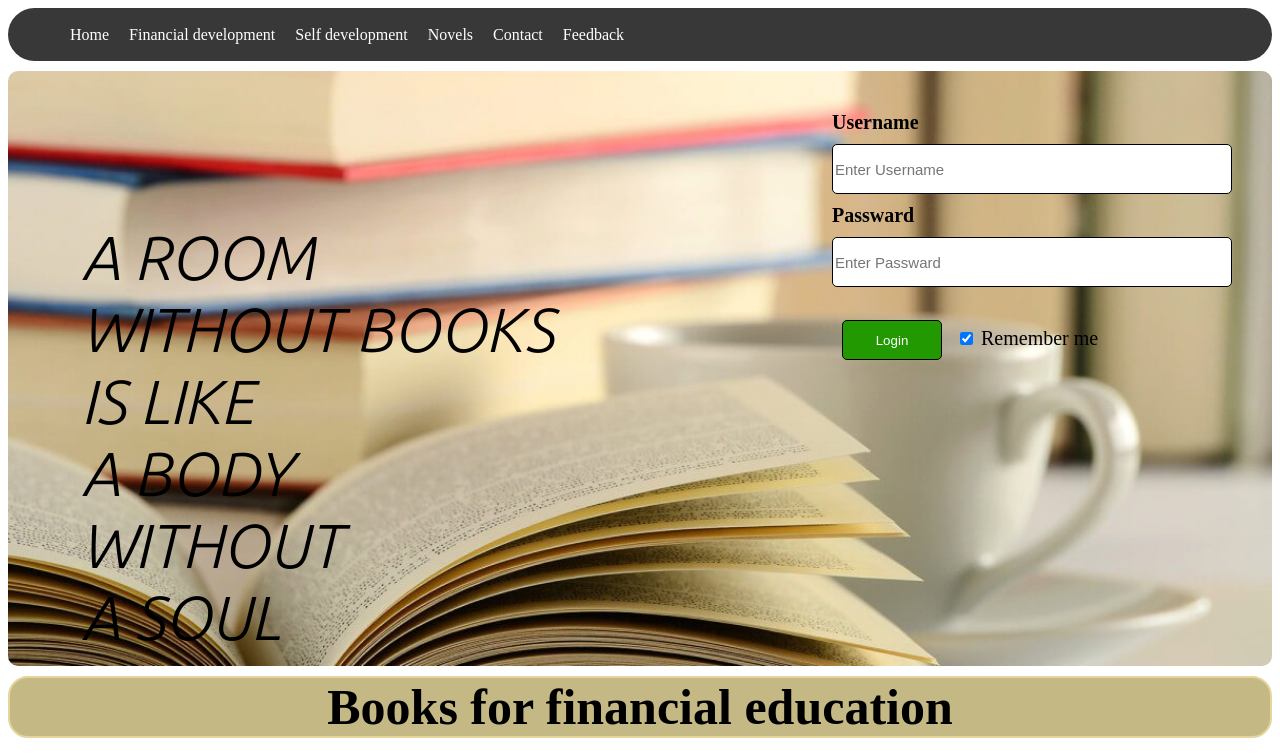
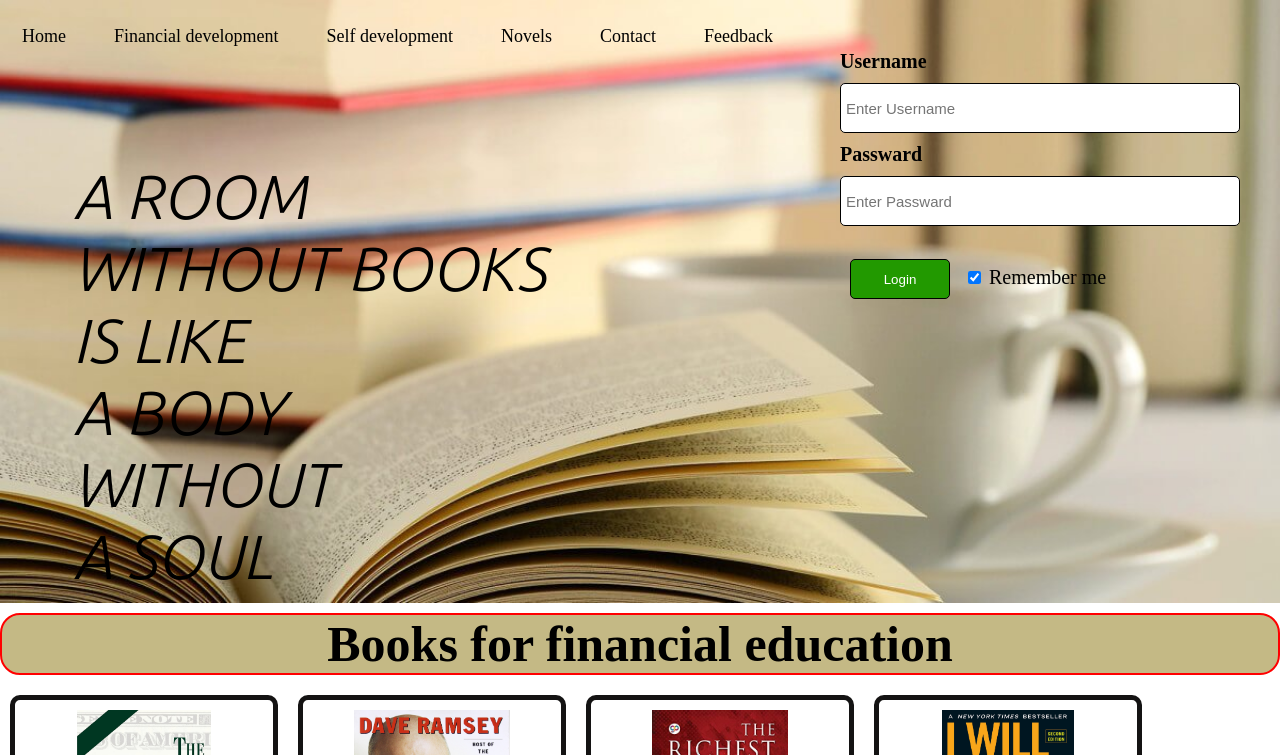
Before and after one commit to riteshsoni123/book_website, a plain HTML site: page index.html in a window 1280 px wide. Shown: the top 755 px of the page. Drawn offline with Linux system fonts and the light colour scheme.

Commit message:
made some changes in the navigation bar

```diff
--- a/index.html
+++ b/index.html
@@ -11,6 +11,8 @@
     <link rel="stylesheet" href="dec.css">
     <style>
         body {
+            margin: 0px;
+            padding: 0px;
             background-attachment: fixed;
             background-color: rgb(255, 255, 255);
         }
@@ -18,7 +20,6 @@
         .quote {
             margin: 10px;
             padding-bottom: 20px;
-            /* top: 20px; */
             font-size: 62px;
             font-family: 'Ubuntu', sans-serif;
         }
@@ -36,57 +37,70 @@
             #cover form{
                 display: none;
             }
+            #heading1{
+                font-size: 25px;
+            }
+            #heading2{
+                font-size: 25px;
+            }
+            #heading3{
+                font-size: 25px;
+            }
+            /* .heading h1{
+                font-size: 25px;
+            } */
         }
 
         #cover .quote{
             position: absolute;
             top: 150px;
-            /* right: 30px; */
             left: 63px;
             color: rgb(0 0 0);
         }
 
         #cover img {
             width: 100%;
-            /* position: relative; */
             display: block;
-            margin: auto;
-            border-radius: 10px;
         }
 
         #cover {
             width: 100%;
             position: relative;
-            /* border: 2px solid red; */
-            padding-top: 10px;
-            border-radius: 10px;
         }
 
-        .navbar li a:hover {
-            color: rgb(117, 117, 117);
-            /* background-color: white; */
+        .navbar li:hover {
+            color: rgb(255, 255, 255);
+            background-color: rgb(83, 83, 83);
         }
 
         .navbar li {
-            float: left;
+            height: 30px;
+            padding-top: 8px;
+            padding-left: 20px;
             list-style: none;
-            padding-left: 20px;
+            padding-right: 28px;
 
         }
 
-        .navbar li a {
-            color: white;
+        .navbar a li {
+            font-size: 18px;
+            color: rgb(0, 0, 0);
         }
 
         .navbar ul {
-            padding-bottom: 17px;
+            display: flex;
+            flex-wrap: wrap;
+            padding-left: 0px;
+            padding-top: 0px;
+            height: 30px;
+            padding-bottom: 2px;
         }
 
         .navbar {
-
+            position: absolute;
             padding: 2px;
-            background-color: rgb(56, 56, 56);
-            border-radius: 30px;
+            top: 0px;
+            left: 0px;
         }
 
         a {
@@ -102,8 +116,6 @@
         }
 
         .book {
-            /* position: relative; */
-            /* display: inline-block; */
             border: 5px solid rgb(20, 19, 19);
             border-radius: 10px;
             margin: 10px;
@@ -118,7 +130,6 @@
         }
 
         .book img {
-            /* position: relative; */
             padding-top: 10px;
             display: block;
             margin: auto;
@@ -130,25 +141,29 @@
 
 
         .heading {
+            /* position: relative; */
             /* border: 2px solid red; */
             margin-top: 10px;
             margin-bottom: 10px;
             display: block;
             border: 2px solid #e6d49d;
             border-radius: 20px;
+            border: 2px solid red;
             background-color: rgb(196 185 133);
         }
         .heading h1{
+            /* position: relative; */
             font-size: 50px;
             color: #000000;
             margin: auto;
+            /* border: 2px solid red; */
             display: block;
             text-align: center;
         }
         input[type=text], input[type=passward]{
             width: 100%;
             height: 50px;
-            padding-left: 05pxpx;
+            padding-left: 5px;
             margin: 10px;
             font-size: 15px;
             border-radius: 5px;
@@ -183,6 +198,9 @@
             background-color: #229900;
             color: rgb(255, 255, 255);
         }
+        .info button:hover{
+            opacity: 0.8;
+        }
 
 
 
@@ -193,20 +211,20 @@
 <body>
 
     <header>
-        <nav class="navbar">
-            <ul>
-                <li><a href="">Home</a></li>
-                <li><a href="">Financial development</a></li>
-                <li><a href="">Self development</a></li>
-                <li><a href="">Novels</a></li>
-                <li><a href="">Contact</a></li>
-                <li><a href="">Feedback</a></li>
-            </ul>
-        </nav>
-    </header>
+
 
         <div id="cover">
             <img src="cover2.jpg" alt="">
+            <nav class="navbar">
+                <ul>
+                    <a href=""><li>Home</li></a>
+                    <a href=""><li>Financial development</li></a>
+                    <a href=""><li>Self development</li></a>
+                    <a href=""><li>Novels</li></a>
+                    <a href=""><li>Contact</li></a>
+                    <a href=""><li>Feedback</li></a>
+                </ul>
+            </nav>
             <div class="quote">A ROOM <br> WITHOUT BOOKS <br> IS LIKE <br> A BODY <br> WITHOUT <br> A SOUL</div>
             <form >
                 <div class="info">
@@ -221,8 +239,11 @@
                 </div>
             </form>
         </div>
+    </header>
+
+
     <div class="heading">
-        <h1>Books for financial education</h1>
+        <h1 id="heading1">Books for financial education</h1>
     </div>
     <div class="financial group">
         <div class="book">
@@ -293,7 +314,7 @@
         </div>
     </div>
     <div class="heading">
-        <h1>Novels</h1>
+        <h1 id="heading2">Novels</h1>
     </div>
     <div class="novel group">
         <div class="book">
@@ -406,7 +427,7 @@
         </div>
     </div>
     <div class="heading">
-        <h1>Books for self development</h1>
+        <h1 id="heading3">Books for self development</h1>
     </div>
     <div class="selfdev group">
         <div class="book">
```
Lines whose indentation alone changed are shown as unchanged.
